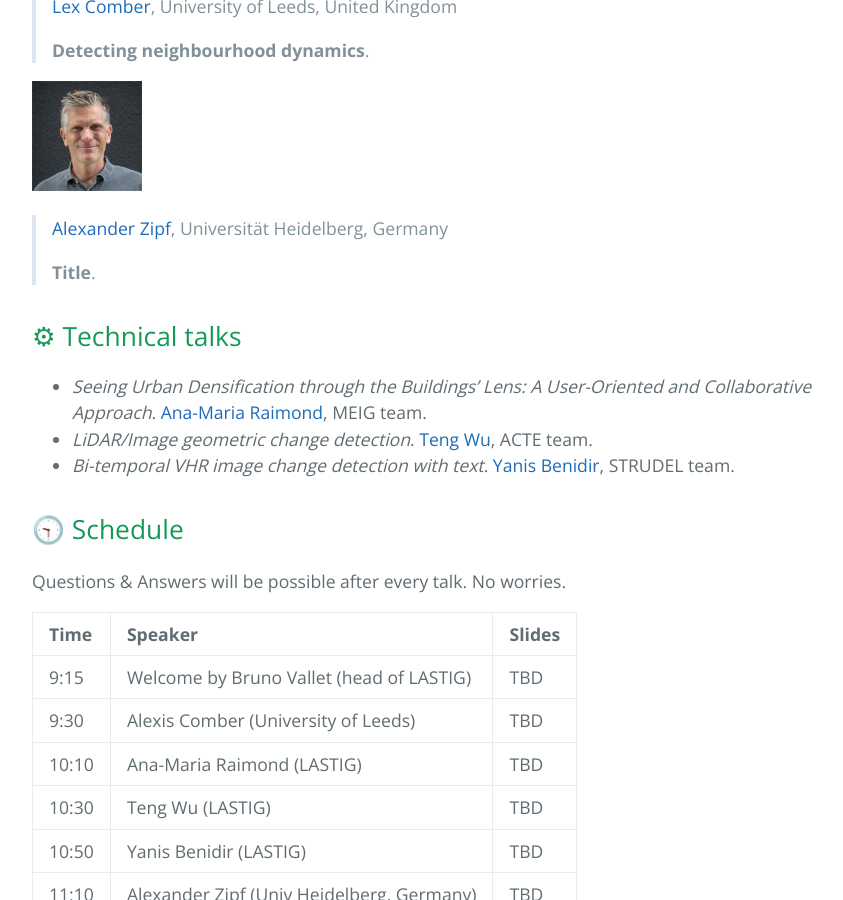
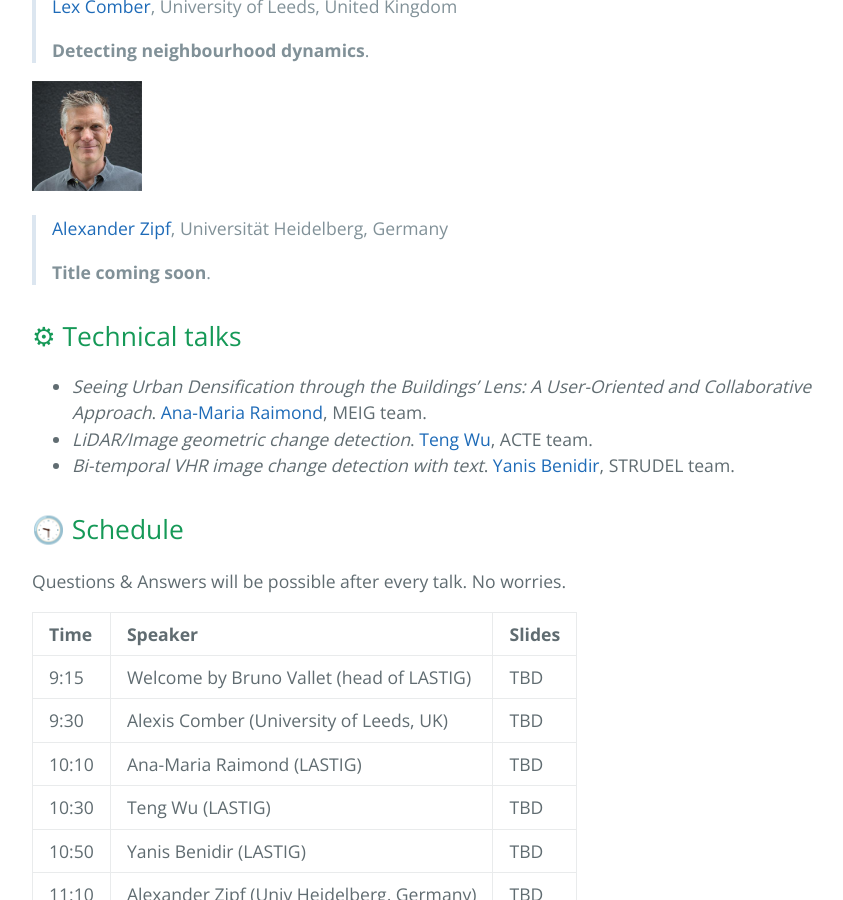
Before and after one commit to umrlastig/seminars, a Jekyll site: the page built from index.md, in a window 1280 px wide and 900 px high, scrolled down 1244 px. Shown: the whole window, without its empty margins (192-1035 px from the left). Built offline with Jekyll 4.4.1, drawn with Linux system fonts in a browser that asks for light colours.

Commit message:
Update title placeholder and speaker details

```diff
--- a/index.md
+++ b/index.md
@@ -27,7 +27,7 @@ Cover introduction
 <img src="documents/zipf_fern.jpg" width="110" />
 > [Alexander Zipf](https://www.geog.uni-heidelberg.de/de/personen-am-institut/prof-dr-alexander-zipf), Universität Heidelberg, Germany
 >
-> **Title**.
+> **Title coming soon**.
 
 ## ⚙ Technical talks
 
@@ -41,7 +41,7 @@ Questions & Answers will be possible after every talk. No worries.
 | Time        | Speaker          | Slides |
 |:-------------|:------------------|:------|
 | 9:15  | Welcome by Bruno Vallet (head of LASTIG)| TBD  |
-| 9:30  | Alexis Comber (University of Leeds)  |TBD   |
+| 9:30  | Alexis Comber (University of Leeds, UK)  |TBD   |
 | 10:10 | Ana-Maria Raimond (LASTIG)   | TBD   |
 | 10:30 | Teng Wu (LASTIG)      | TBD    |
 | 10:50 | Yanis Benidir (LASTIG) | TBD   |
```
